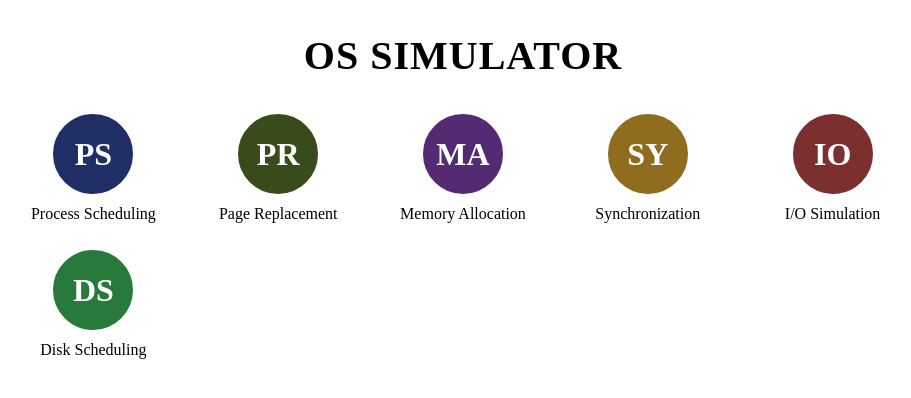
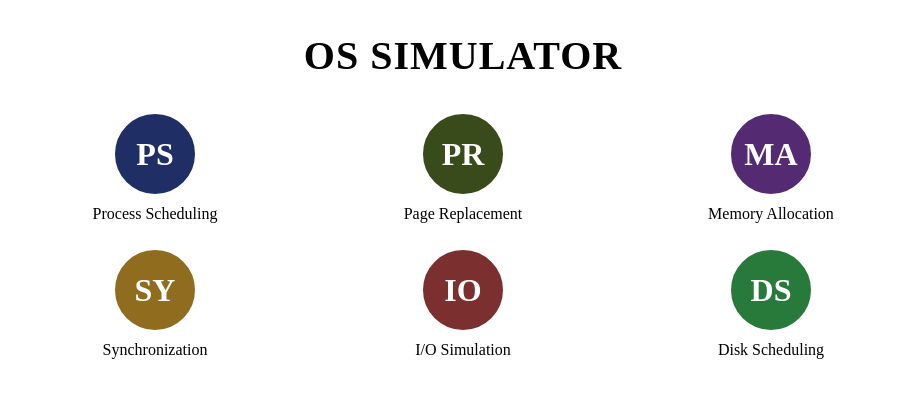
Before and after one commit to vcastrop/Taller01-Arquitectura, a Django app: page / in a window 1280 px wide. Shown: the part 58-456 px from the top of the page, without its empty margins (177-1088 px from the left). Run offline with Django 5.2, Linux system fonts and the light colour scheme.

Commit message:
Display de 2 filas con 3 elementos

```diff
--- a/menu/static/menu/css/style.css
+++ b/menu/static/menu/css/style.css
@@ -13,8 +13,9 @@
 /* grid responsiva */
 .menu-grid {
   display: grid;
-  grid-template-columns: repeat(auto-fit, minmax(140px, 1fr));
+  grid-template-columns: repeat(3, 1fr);
   gap: 1.5rem;
+  justify-items: center;
   margin-top: 2rem;
 }
 
```
